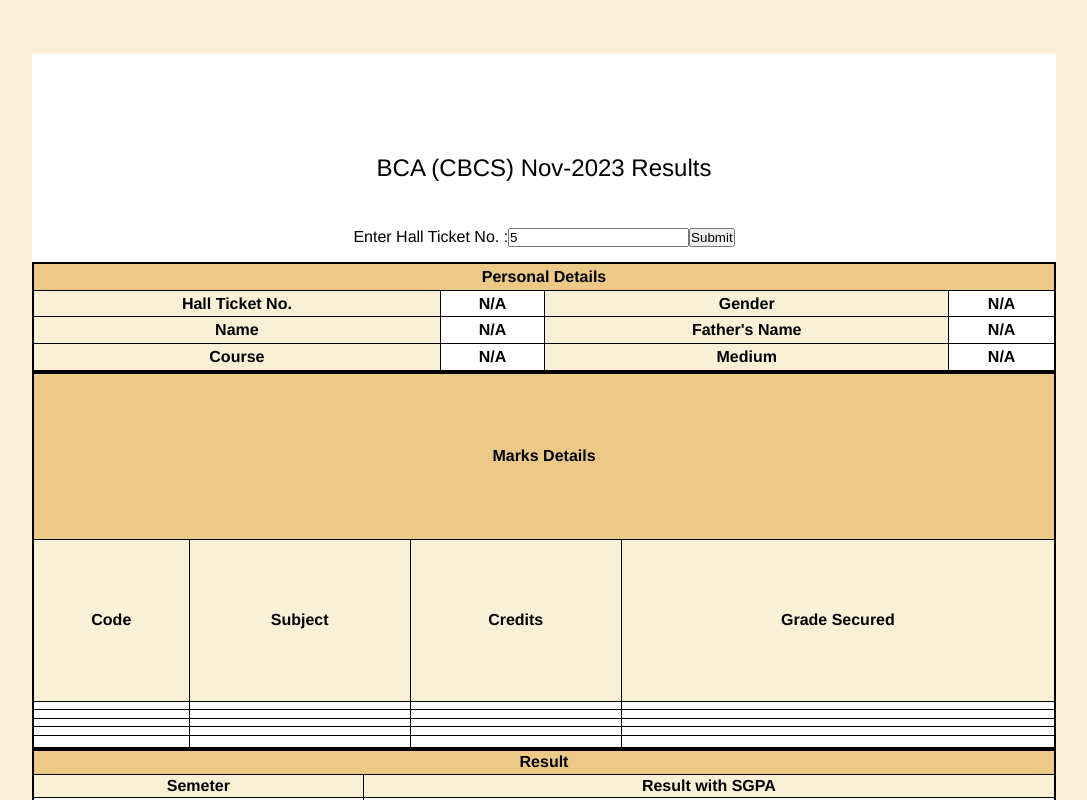
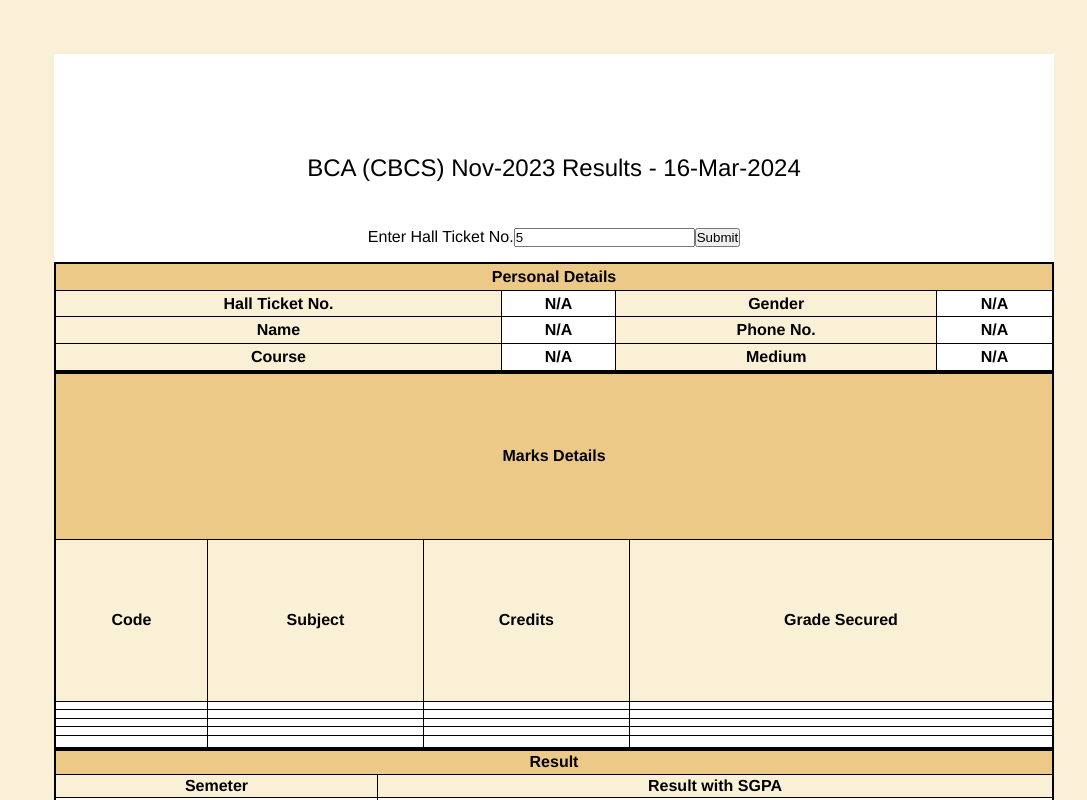
Before and after one commit to prasxor/Fake-results-osmania, a plain HTML site: page Prank_website/index.html in a window 1280 px wide. Both pictures are taken after typing "5" into the empty fields and a click on the button "Submit". Shown: the top 800 px of the page, without its empty margins (96-1183 px from the left). Drawn offline with Linux system fonts and the light colour scheme.

Commit message:
stage_03_final

```diff
--- a/Prank_website/index.html
+++ b/Prank_website/index.html
@@ -4,13 +4,15 @@
     <meta charset="UTF-8" />
     <meta name="viewport" content="width=device-width, initial-scale=1.0" />
     <link rel="stylesheet" href="style.css" />
-    <title>Result</title>
+    <title>Osmania University Results - 2024</title>
   </head>
   <body>
     <div class="main_container">
-      <p class="first_main_container_p">BCA (CBCS) Nov-2023 Results</p>
+      <p class="first_main_container_p">
+        BCA (CBCS) Nov-2023 Results - 16-Mar-2024
+      </p>
       <div class="search_container">
-        <p>Enter Hall Ticket No. :</p>
+        <p>Enter Hall Ticket No.</p>
         <input id="inputHall" type="number" />
         <button id="search" onclick="inputTag()">Submit</button>
       </div>
@@ -30,8 +32,8 @@
             <tr>
               <td class="secondColor">Name</td>
               <td id="NameOutput">N/A</td>
-              <td class="secondColor">Father's Name</td>
-              <td>N/A</td>
+              <td class="secondColor">Phone No.</td>
+              <td id="phoneno">N/A</td>
             </tr>
             <tr>
               <td class="secondColor">Course</td>
@@ -104,9 +106,14 @@
             This information is provided to the candidate on his/her online
             request and is only a prototype list.
           </p>
-          <a href="/assets/meme1.gif" target="_blank"
-            ><button>Print page</button></a
-          >
+          <div class="button-group">
+            <a href="/assets/meme1.gif"
+              ><button style="color: red">Print page</button></a
+            >
+            <a href="/assets/meme2.jpg" style="margin-left: 20px"
+              ><button style="width: 130px; color: red">Download PDF</button></a
+            >
+          </div>
         </div>
       </div>
     </div>
--- a/Prank_website/script.js
+++ b/Prank_website/script.js
@@ -59,8 +59,69 @@ var userCollection = {
   105523861058: "syed yadullah",
   105523861059: "ubaid ur rahman",
   105523861060: "wajeeda zainub",
+};
 
-
+const userCollectionNO = {
+  105523861001: 9550322451,
+  105523861002: 9885346333,
+  105523861003: 9618812915,
+  105523861004: 9490022615,
+  105523861005: 8688838992,
+  105523861006: 9966183474,
+  105523861007: 9966188874,
+  105523861008: 6304782956,
+  105523861009: 9290019384,
+  105523861010: 8686588321,
+  105523861011: 9347723405,
+  105523861012: 9966366774,
+  105523861013: 7997868955,
+  105523861014: 6304782956,
+  105523861015: 8688769725,
+  105523861016: 9705323167,
+  105523861017: 9182487340,
+  105523861018: 8465884220,
+  105523861019: "Not found",
+  105523861020: 7780263739,
+  105523861021: 9550108316,
+  105523861022: 7036437271,
+  105523861023: 6305160294,
+  105523861024: 7331152010,
+  105523861025: 8185890113,
+  105523861026: 8886506845,
+  105523861027: 7799592887,
+  105523861028: 8247449687,
+  105523861029: 9985986557,
+  105523861030: 9290553307,
+  105523861031: 6301825270,
+  105523861032: 6301265270,
+  105523861033: 9603166806,
+  105523861034: 6301062045,
+  105523861035: 9989369764,
+  105523861036: 9491328598,
+  105523861037: 8790905754,
+  105523861038: 8688149792,
+  105523861039: 9440402709,
+  105523861040: "NOT FOUND",
+  105523861041: 8008163634,
+  105523861042: 7995804647,
+  105523861043: 9949558375,
+  105523861044: 9291623470,
+  105523861045: 9420250303,
+  105523861046: 7901028613,
+  105523861047: 9398850021,
+  105523861048: 9603990189,
+  105523861049: 8008779436,
+  105523861050: 8978612903,
+  105523861051: 8008841134,
+  105523861052: 9618678942,
+  105523861053: 9618246642,
+  105523861054: 9032631929,
+  105523861055: 7036523158,
+  105523861056: 7993904051,
+  105523861057: 9963342339,
+  105523861058: "Not found",
+  105523861059: "Not found",
+  105523861060: 9963344739,
 };
 
 // predefined data
@@ -131,14 +192,16 @@ const gpaValue = document.getElementById("gpa");
 // getting data through html
 const course_details = "BCA(CBCS)";
 const medium_details = "ENGLISH";
+const sigma = document.getElementById("sigma1");
+
 function inputTag() {
-  let classChange = document.getElementById('studentData');
+  let classChange = document.getElementById("studentData");
+  classChange.classList.add("studentData");
   classChange.classList.remove("hiddenStudentData");
-  classChange.classList.add("studentData");
-
 
   const gender_male = "MALE";
   const gender_Female = "Female";
+  const gender_third = "GAY";
   const gender = document.getElementById("gender");
   const nameOutput = document.getElementById("NameOutput");
   const searchInput = document.getElementById("inputHall");
@@ -146,6 +209,8 @@ function inputTag() {
   const HallTicketNumber = searchInputValue;
   const getData = userCollection[HallTicketNumber];
   const getDataFinal = getData.toUpperCase();
+  const phoneNo = document.getElementById("phoneno");
+  phoneNo.textContent = userCollectionNO[HallTicketNumber];
 
   // course
 
@@ -155,7 +220,28 @@ function inputTag() {
   //   GENDER
 
   nameOutput.textContent = getDataFinal;
-  gender.textContent = gender_male;
+
+  if (
+    HallTicketNumber == "105523861022" ||
+    HallTicketNumber == "105523861011" ||
+    HallTicketNumber == "105523861029"
+  ) {
+    gender.textContent = gender_third;
+  } else if (
+    HallTicketNumber == "105523861010" ||
+    HallTicketNumber == "105523861009" ||
+    HallTicketNumber == "105523861042" ||
+    HallTicketNumber == "105523861051" ||
+    HallTicketNumber == "105523861060" ||
+    HallTicketNumber == "122623861017"
+  ) {
+    gender.textContent = gender_Female;
+  } else {
+    gender.textContent = gender_male;
+  }
+
+  // nameOutput.textContent = getDataFinal;
+  // gender.textContent = gender_male;
 
   //   printing hallticket number
 
--- a/Prank_website/style.css
+++ b/Prank_website/style.css
@@ -4,7 +4,7 @@
 }
 
 body {
-  width: 100%;
+  width: 1300px;
   height: 130vh;
   box-sizing: border-box;
   display: flex;
@@ -15,7 +15,7 @@ body {
   font-family: "Helvetica", sans-serif;
 }
 
-.hiddenStudentData{
+.hiddenStudentData {
   display: none;
 }
 
@@ -26,7 +26,7 @@ body {
   justify-content: start;
   /* border: 1px solid green; */
   height: 80%;
-  width: 80%;
+  width: 1000px;
   flex-wrap: wrap;
   flex-direction: column;
   background-color: #fff;
@@ -71,7 +71,7 @@ body {
 }
 
 .studentData_gpa {
-  height: 200px;
+  height: 250px;
 }
 
 .studentData_gpa,
@@ -179,3 +179,29 @@ body {
   width: 100px;
   font-size: 1.1rem;
 }
+
+.button-group {
+  display: flex;
+  align-items: center;
+  justify-content: space-between;
+  flex-direction: row;
+}
+
+/* sigma section */
+
+.sigma {
+  display: flex;
+  align-items: center;
+  justify-content: center;
+  height: 100%;
+  width: 100%;
+  border: 1px solid green;
+}
+
+.sigma_hidden{
+  display: none;
+}
+
+.studentData_profile_hidden{
+  display: none;
+}
```
Also changed, not shown: Prank_website/assets/meme2.jpg (added), Prank_website/assets/sigma.jpg (added).
